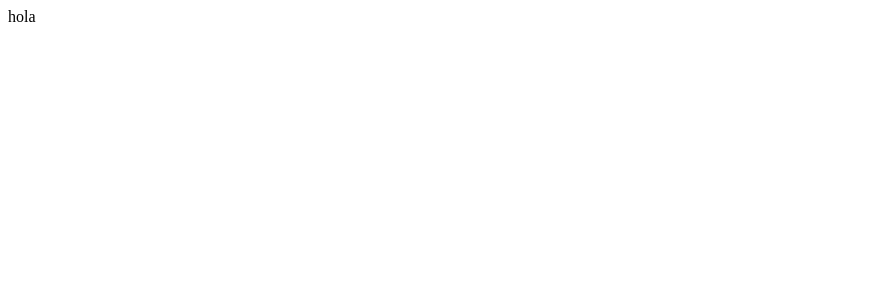
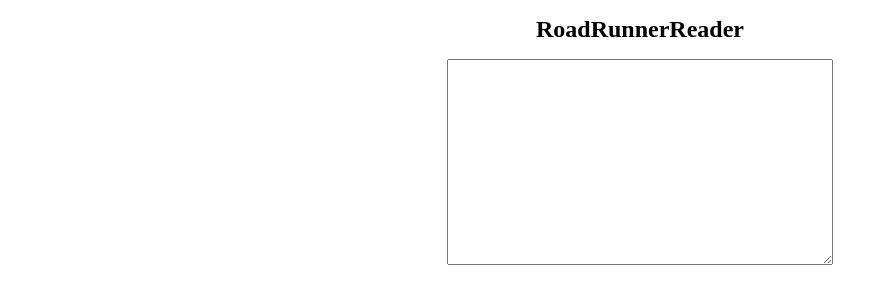
Before and after one commit to tak074/RoadRunnerReader, a React app: page / in a window 1280 px wide. Shown: the top 304 px of the page, without its empty margins (0-888 px from the left). Built offline with nearby package versions, Linux system fonts and the light colour scheme; the HTML template or start-up script is replaced by a standard one.

Commit message:
working on webpack

```diff
--- a/client/src/components/app.jsx
+++ b/client/src/components/app.jsx
@@ -1,4 +1,6 @@
 import React from 'react';
+import Title from './title.jsx';
+import TextBox from './textBox.jsx';
 
 class App extends React.Component {
   constructor(props) {
@@ -9,7 +11,8 @@
   render() {
     return (
       <div>
-        <div>hola</div>
+        <Title/>
+        <TextBox/>
       </div>
     )
   }
--- /dev/null
+++ b/client/src/components/textBox.jsx
@@ -0,0 +1,20 @@
+import React from 'react';
+import styled from 'styled-components';
+
+
+const Text = styled.textarea`
+  height: 200px;
+  width: 30%;
+  display: block;
+  margin-left: auto;
+  margin-right: auto;
+`;
+
+const TextBox = () => (
+  <div>
+    <Text type='text'></Text>
+    {/* <div>hiii</div> */}
+  </div>
+)
+
+export default TextBox;
--- /dev/null
+++ b/client/src/components/title.jsx
@@ -0,0 +1,15 @@
+import React from 'react';
+import styled from 'styled-components';
+
+const Header = styled.h1`
+  font-size: 1.5em;
+  text-align: center;
+`;
+
+const Title = () => (
+  <div>
+    <Header>RoadRunnerReader</Header>
+  </div>
+)
+
+export default Title;
--- a/webpack.config.js
+++ b/webpack.config.js
@@ -1,20 +1,21 @@
 var path = require('path');
-var SRC_DIR = path.join(__dirname, '/client/src');
-var DIST_DIR = path.join(__dirname, '/client/dist');
+var SRC_DIR = path.join(__dirname, 'client', 'src');
+var DIST_DIR = path.join(__dirname, 'client', 'dist');
 
 module.exports = {
   entry: `${SRC_DIR}/index.jsx`,
   mode: "development",
   output: {
-    filename: 'bundle.js',
-    path: DIST_DIR
+    path: DIST_DIR,
+    filename: 'bundle.js'
   },
+  watch: true,
   module : {
     rules : [
       {
         test : /\.jsx?/,
         include : SRC_DIR,
-        exclude: /node_modules/,
+        exclude: /(node_modules|bower_components)/,
         use: {
           loader: 'babel-loader',
           options: {
```
Also changed, not shown: package.json (+8 -2 lines), 3 other files (tests, documents, lock files or other folders).
